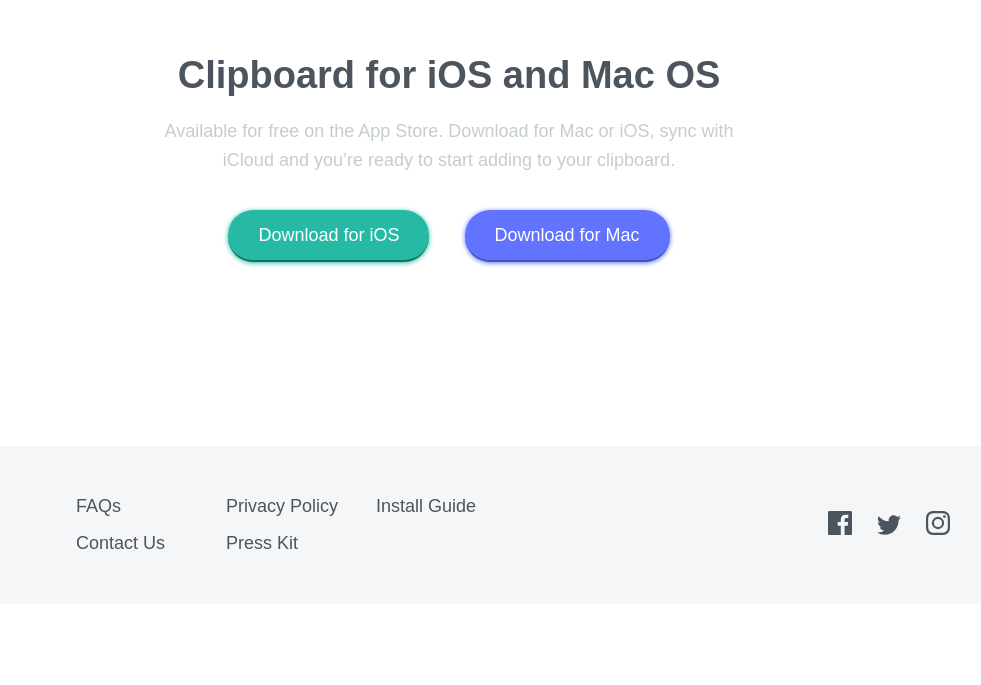
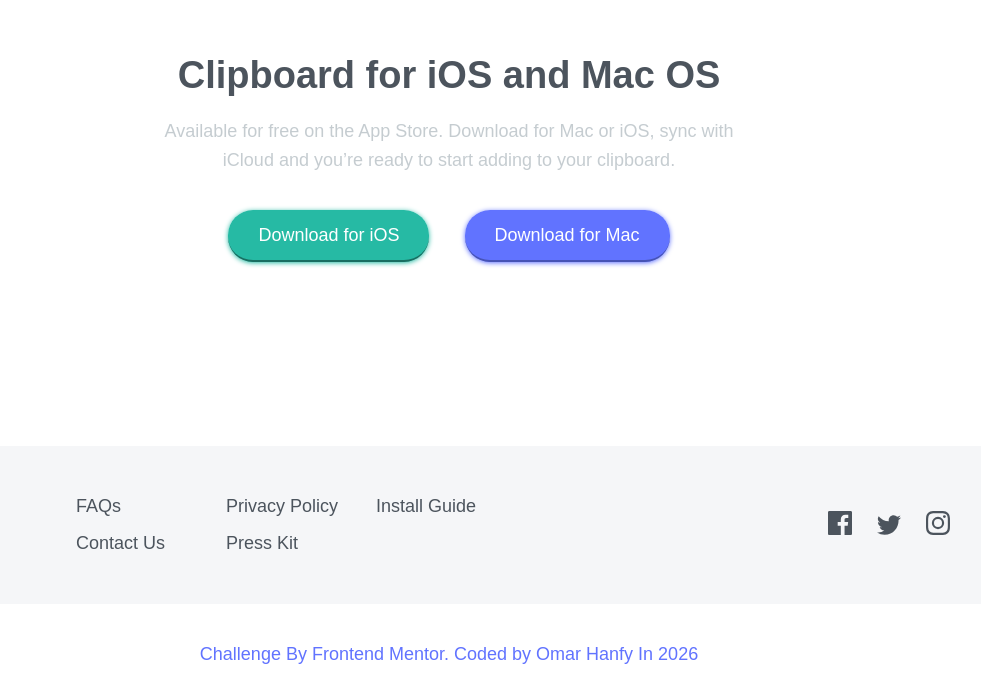
Before and after one commit to O-h-coder/Clipboard-Landing-Page-Master, a plain HTML site: page index.html in a window 1280 px wide. Shown: the part 3333-4018 px from the top of the page, 191-1172 px from the left. Before the commit the page ends 3937 px from the top, so only its background shows below. Drawn offline with Linux system fonts and the light colour scheme; a web font is replaced by a local one.

Commit message:
Finished All Challenge

```diff
--- a/Style/main.css
+++ b/Style/main.css
@@ -278,3 +278,23 @@ html {
   opacity: 0.7;
 }
 /* End Active Section */
+/* ME */
+.contact-us > * {
+  /* width: fit-content; */
+  margin: 20px auto 0;
+  padding: 20px;
+  color: var(--main-color-two);
+  text-align: center;
+}
+.contact-us a {
+  text-decoration: none;
+  color: var(--main-color-two);
+}
+.contact-us a:hover {
+  color: var(--main-color-one);
+}
+@media (max-width: 480px) {
+  .contact-us {
+    width: 100vh;
+  }
+}
--- a/index.html
+++ b/index.html
@@ -169,5 +169,17 @@
         </a>
       </div>
     </div>
+    <!-- Contact Us -->
+    <div class="contact-us">
+      <div>
+        Challenge By
+        <a href="https://www.frontendmentor.io/" target="_blank"
+          >Frontend Mentor.</a
+        >
+        Coded by
+        <a href="https://github.com/O-h-coder" target="_blank">Omar Hanfy</a>
+        In 2026
+      </div>
+    </div>
   </body>
 </html>
```
